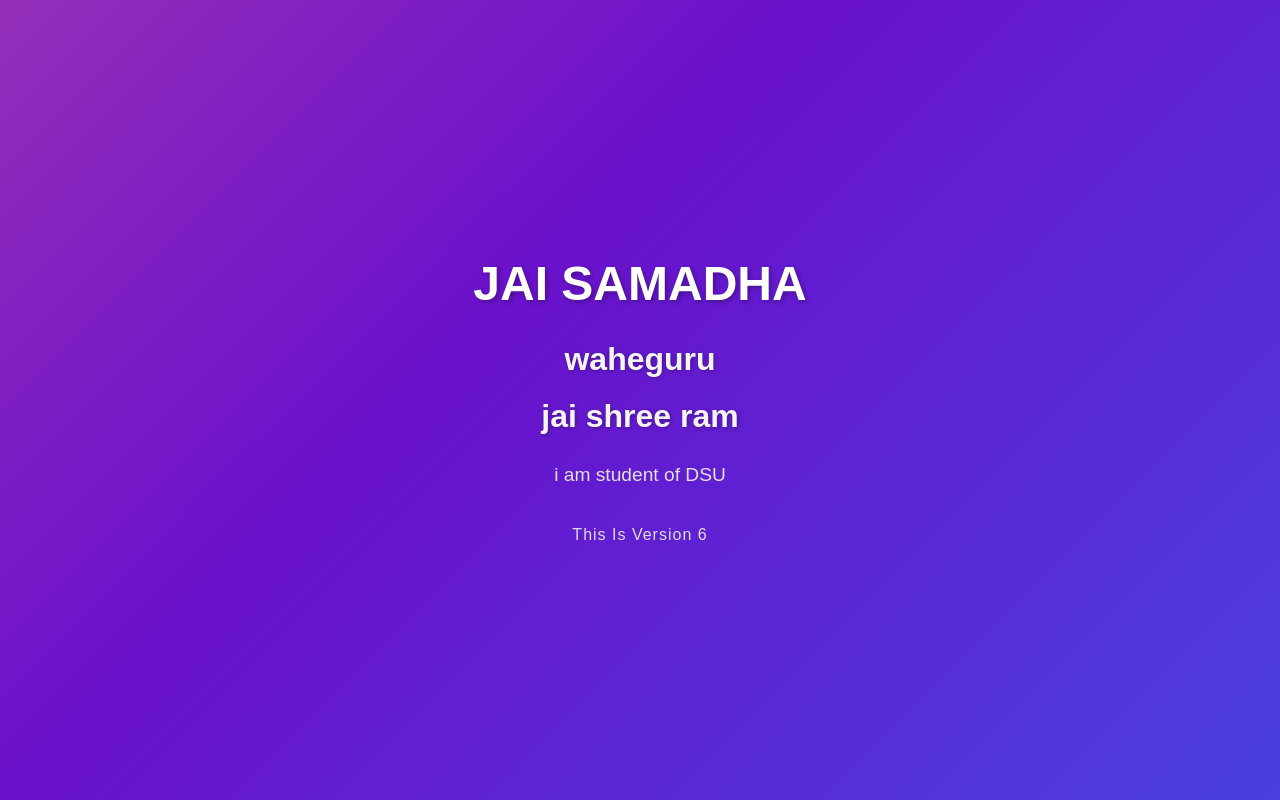
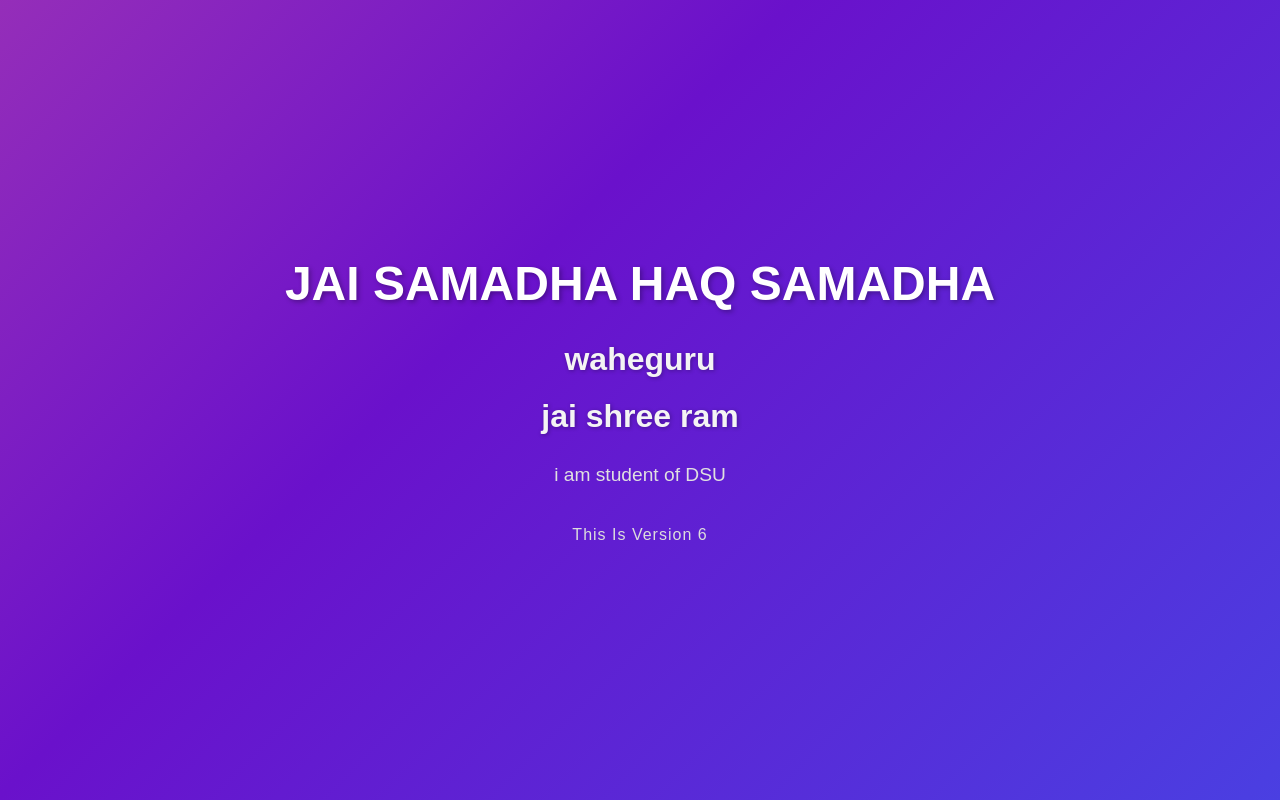
Before and after one commit to Gotam-kumar-2002/apnacollage-demo, a plain HTML site: page index.html in a window 1280 px wide. Drawn offline with Linux system fonts and the light colour scheme.

Commit message:
this new version design

```diff
--- a/index.html
+++ b/index.html
@@ -7,7 +7,7 @@
     <link rel="stylesheet" href="style.css">
 </head>
 <body>
- <h1>jai samadha </h1>
+ <h1>jai samadha  Haq Samadha</h1>
  <h2>waheguru</h2>
  <h2>jai shree ram</h2>
  <p>i am student of DSU</p>
```
